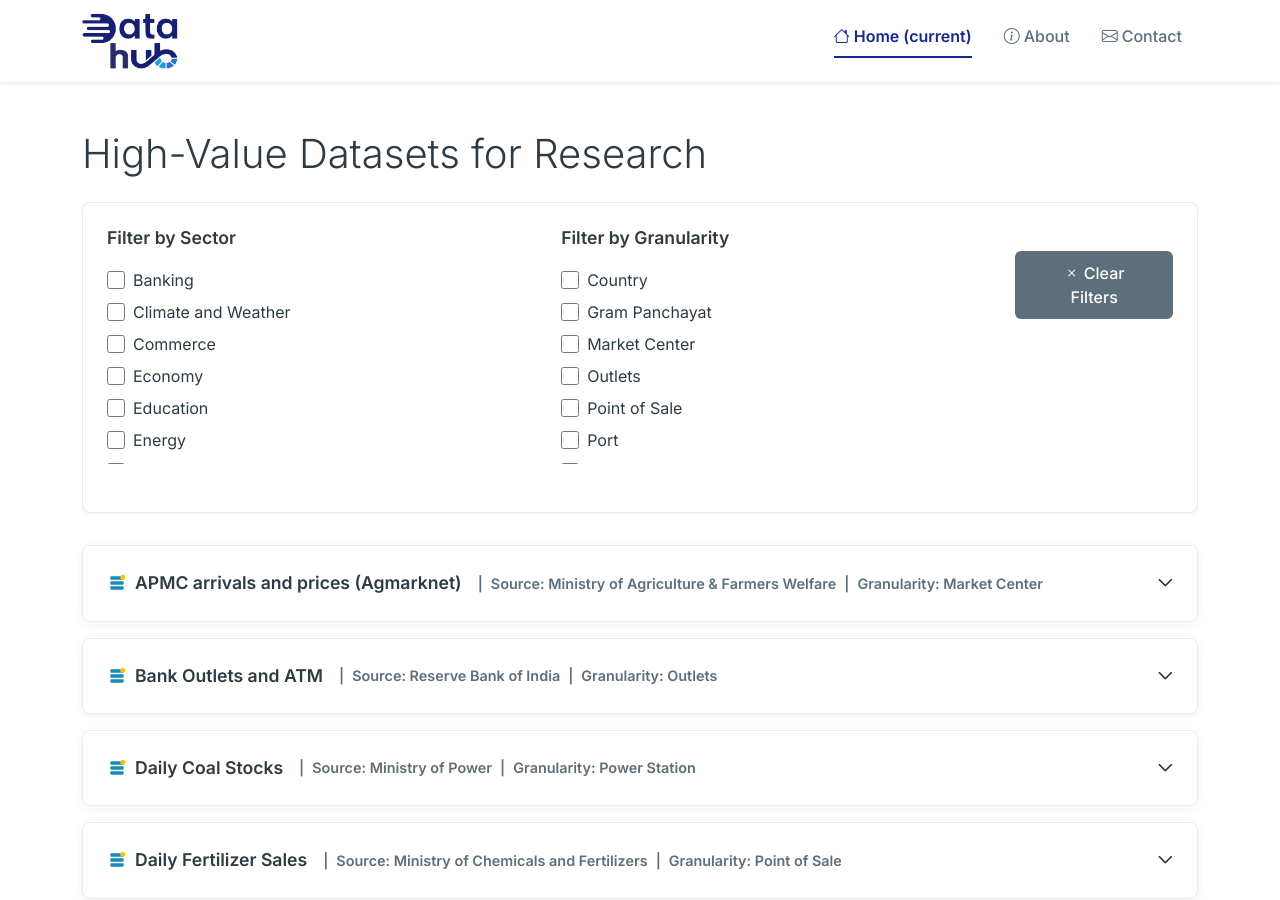
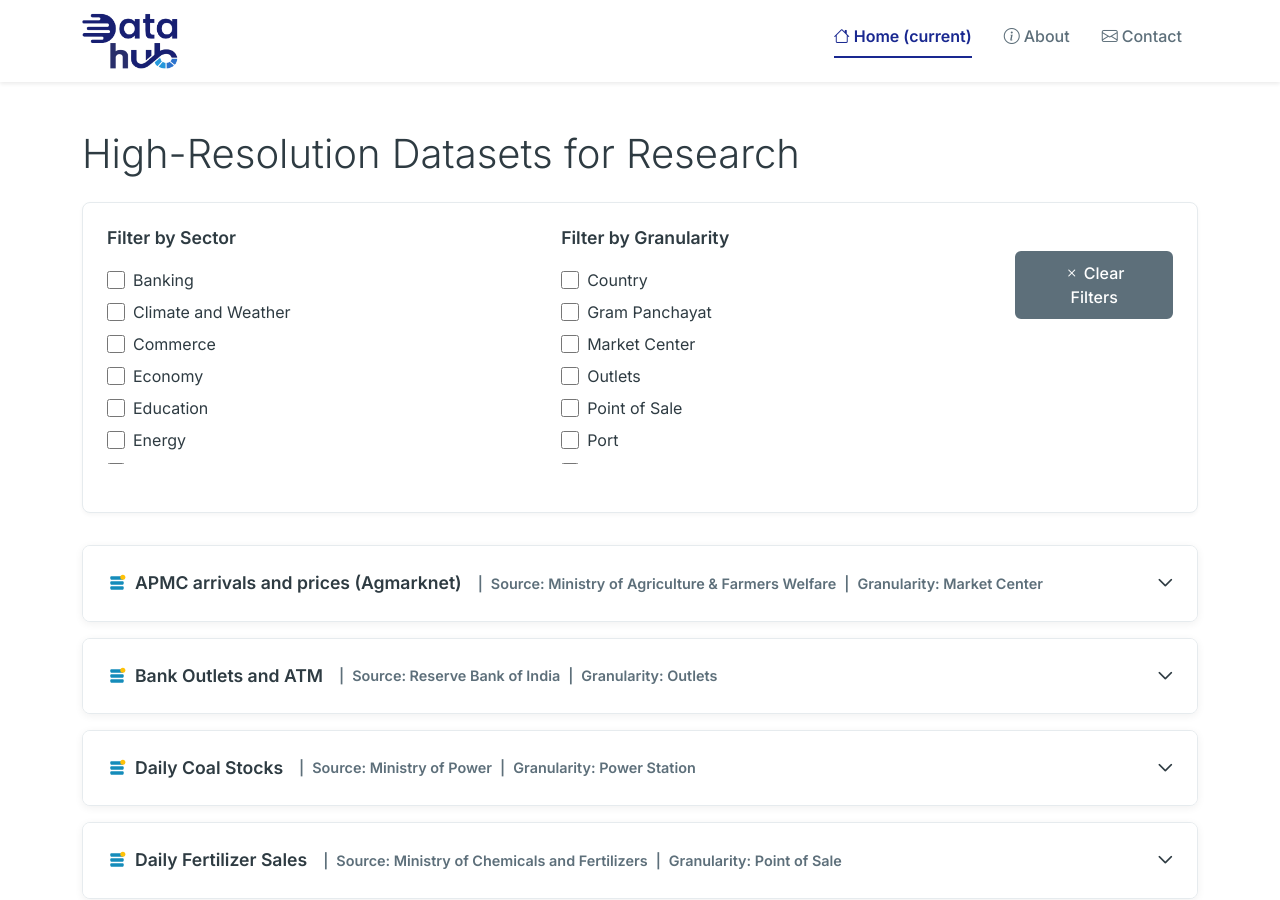
Before and after one commit to bippisb/data-hub, a Jekyll site: the page built from index.html, in a window 1280 px wide and 900 px high. Built offline with Jekyll 4.4.1, drawn with Linux system fonts in a browser that asks for light colours.

Commit message:
Change from High-Value to High-Resolution

```diff
--- a/_config.yml
+++ b/_config.yml
@@ -1,6 +1,6 @@
 # Site settings
 title: Data Hub
-description: A comprehensive collection of high-value datasets for research purposes
+description: A comprehensive collection of high-resolution datasets for research purposes
 baseurl: "/"
 url: "https://bippisb.github.io"
 
--- a/about.html
+++ b/about.html
@@ -75,9 +75,9 @@ title: About
 
     <div class="card mb-4">
       <div class="card-body">
-        <h2 class="h4 card-title">High-Value Datasets: A Foundation for Data Support</h2>
+        <h2 class="h4 card-title">High-Resolution Datasets: A Foundation for Data Support</h2>
         <p class="card-text">
-          Our High-Value Datasets Repository represents the Data Hub's first major initiative in supporting the ISB community with accessible, well-documented data resources. It serves as a starting point for our broader mission of comprehensive public data support.
+          Our High-Resolution Datasets Repository represents the Data Hub's first major initiative in supporting the ISB community with accessible, well-documented data resources. It serves as a starting point for our broader mission of comprehensive public data support.
         </p>
         <p class="card-text">
           By providing centralized access to these carefully curated datasets, we aim to:
--- a/contact.html
+++ b/contact.html
@@ -9,7 +9,7 @@ title: Contact
 
     <div class="alert alert-info mb-4" role="alert">
       <h4 class="alert-heading"><i class="bi bi-info-circle me-2"></i>How to Request Access</h4>
-      <p>To request access to any of the high-value datasets in our collection, please complete the form below. Our team will review your request and respond as soon as possible.</p>
+      <p>To request access to any of the high-resolution datasets in our collection, please complete the form below. Our team will review your request and respond as soon as possible.</p>
       <hr>
       <p class="mb-0">Please provide detailed information about your research objectives and how you plan to use the requested datasets. This helps us ensure responsible data use and provide you with the most relevant resources.</p>
     </div>
--- a/index.html
+++ b/index.html
@@ -5,7 +5,7 @@ title: Home
 
 <div class="row">
   <div class="col-12">
-    <h1 class="mb-4">High-Value Datasets for Research</h1>
+    <h1 class="mb-4">High-Resolution Datasets for Research</h1>
 
     <!-- Filter Section -->
     <div class="filter-section">
--- a/process_datasets.py
+++ b/process_datasets.py
@@ -137,7 +137,7 @@ def save_filters(sectors, granularities, filename='_data/filters.json'):
 def main():
     """Main function"""
     print("=" * 50)
-    print("High-Value Datasets Processor")
+    print("High-Resolution Datasets Processor")
     print("=" * 50)
 
     # Fetch data from API
--- a/pyproject.toml
+++ b/pyproject.toml
@@ -1,7 +1,7 @@
 [tool.poetry]
 name = "bipp-data-hub"
 version = "0.1.0"
-description = "repository to continuously update the high value datasets in the Data Hub"
+description = "repository to continuously update the high resolution datasets in the Data Hub"
 authors = ["gursharan-info <gursharan.info@gmail.com>"]
 readme = "README.md"
 
```
Also changed, not shown: README.md.
